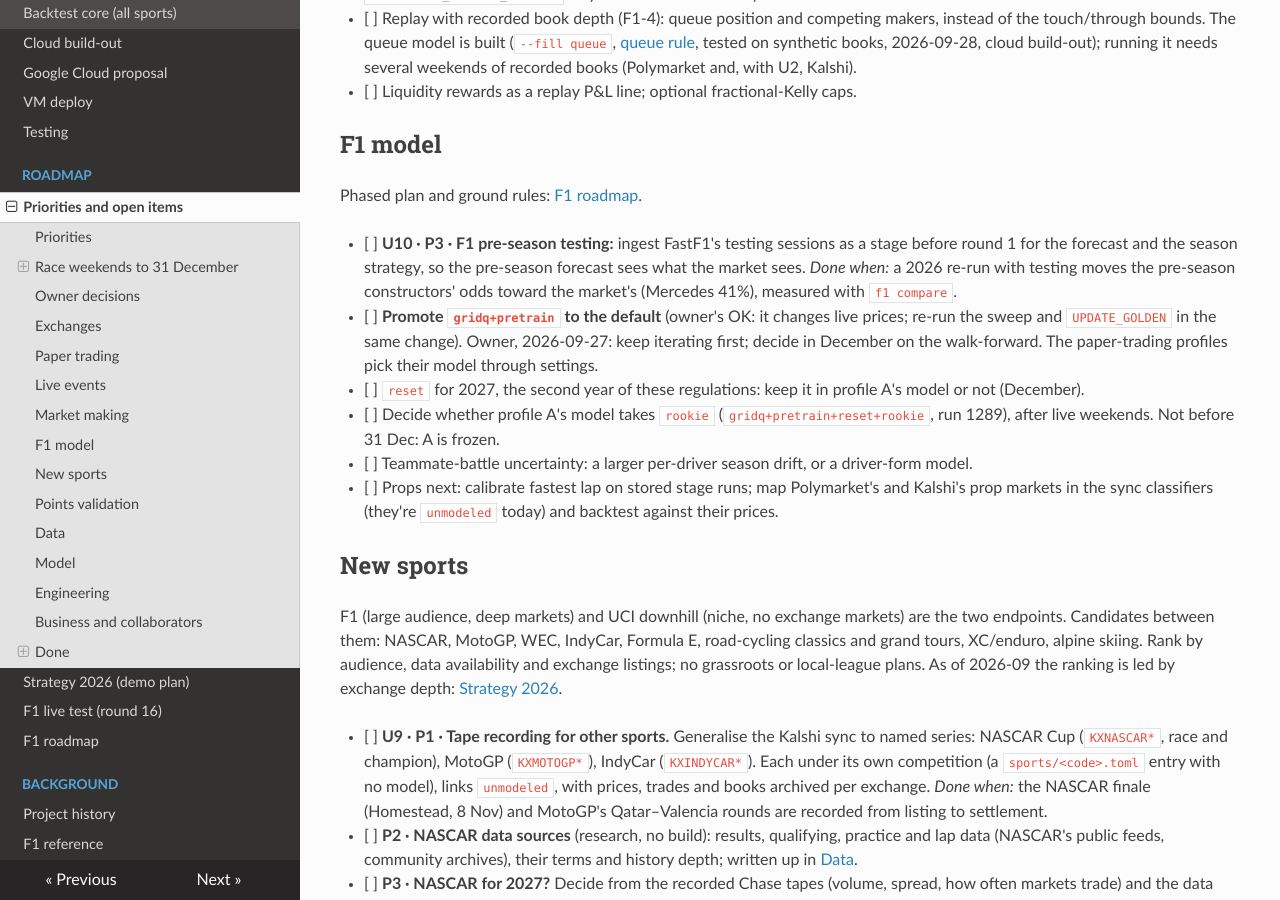
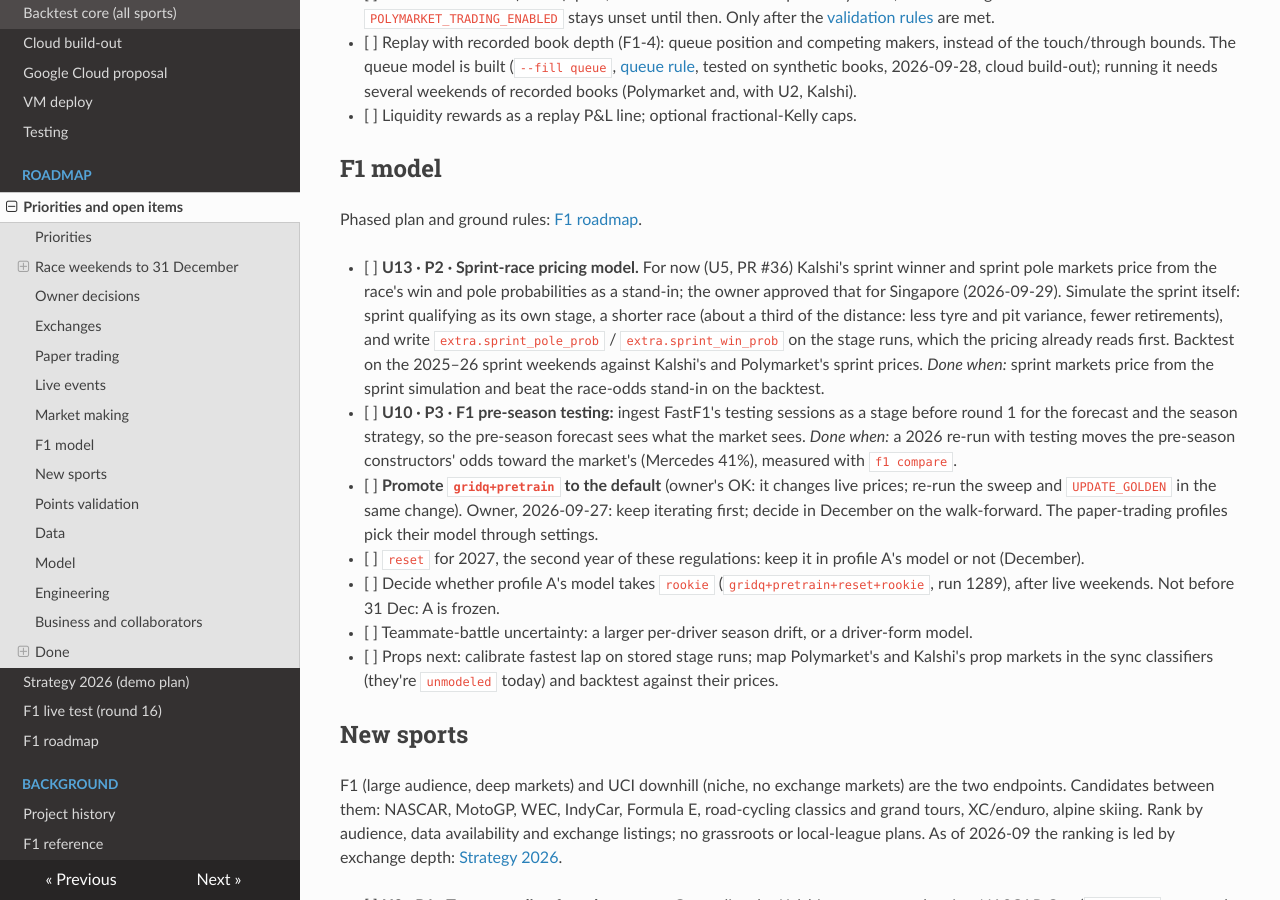
Before and after one commit to lalligagger/racinglines-public, an MkDocs documentation site: the page built from docs/todo.md, in a window 1280 px wide and 900 px high, scrolled down 4935 px. Built offline with MkDocs 1.6.1, drawn with Linux system fonts in a browser that asks for light colours; nearby versions of some CDN libraries; some of the changed text lies outside the part shown.

Commit message:
Roadmap: U13, a real sprint-race pricing model
The owner approved pricing sprint markets from the race's pole and win odds
for Singapore (U5, PR #36) and wants a real sprint model tracked.

Co-Authored-By: Claude Opus 5.5 <noreply@anthropic.com>
Claude-Session: https://claude.ai/code/session_01BzuP9Bs1zkgeS8HzMTXY42

```diff
--- a/docs/todo.md
+++ b/docs/todo.md
@@ -42,7 +42,8 @@ C makes money on Polymarket's tape and loses on Kalshi's.
 
 **P1 · October (rounds 16–19): first live weekends on real markets**
 
-- [ ] **U5** Kalshi sprint markets before Singapore (11 Oct).
+- [ ] **U5** Kalshi sprint markets before Singapore (11 Oct). Priced from the race's pole and win odds
+      until **U13**, a real sprint model, lands ([F1 model](#f1-model)).
 - [ ] **U3** Kalshi maker profile K, swept and frozen before the United States GP (25 Oct).
 - [ ] **U7** Cross-venue disagreement log; **U8** settlement rules for relocated or cancelled races.
 - [ ] Per-weekend reconciliation (live vs replay) and the pricing scorecard on every weekend ([Paper trading](#paper-trading)).
@@ -226,6 +227,14 @@ events are T3 unless a venue lists the event.
 
 Phased plan and ground rules: [F1 roadmap](f1-roadmap.md).
 
+- [ ] **U13 · P2 · Sprint-race pricing model.** For now (U5, PR #36) Kalshi's sprint winner and sprint pole
+      markets price from the race's win and pole probabilities as a stand-in; the owner approved that for
+      Singapore (2026-09-29). Simulate the sprint itself: sprint qualifying as its own stage, a shorter race
+      (about a third of the distance: less tyre and pit variance, fewer retirements), and write
+      `extra.sprint_pole_prob` / `extra.sprint_win_prob` on the stage runs, which the pricing already reads
+      first. Backtest on the 2025–26 sprint weekends against Kalshi's and Polymarket's sprint prices.
+      *Done when:* sprint markets price from the sprint simulation and beat the race-odds stand-in on the
+      backtest.
 - [ ] **U10 · P3 · F1 pre-season testing:** ingest FastF1's testing sessions as a stage before round 1 for
       the forecast and the season strategy, so the pre-season forecast sees what the market sees.
       *Done when:* a 2026 re-run with testing moves the pre-season constructors' odds toward the market's
```
